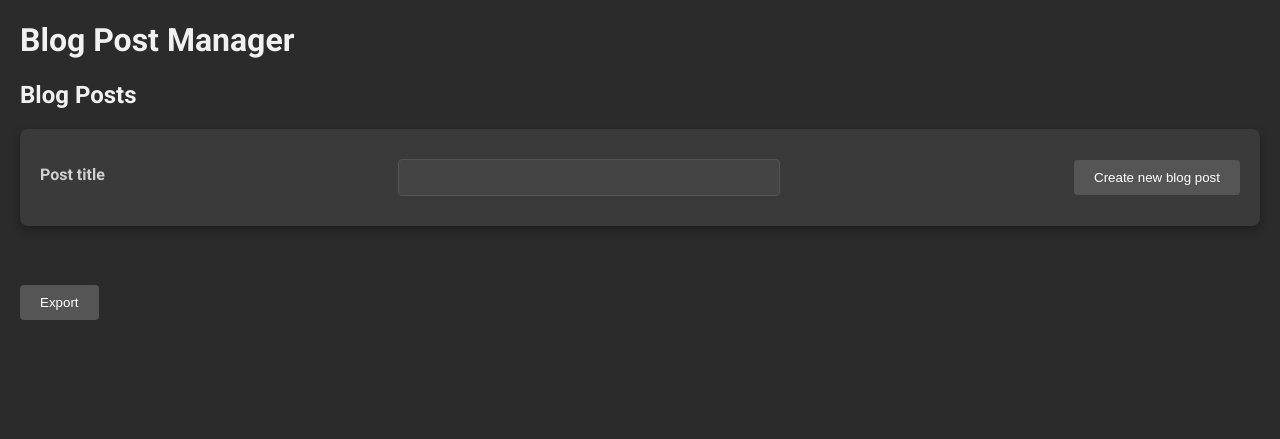
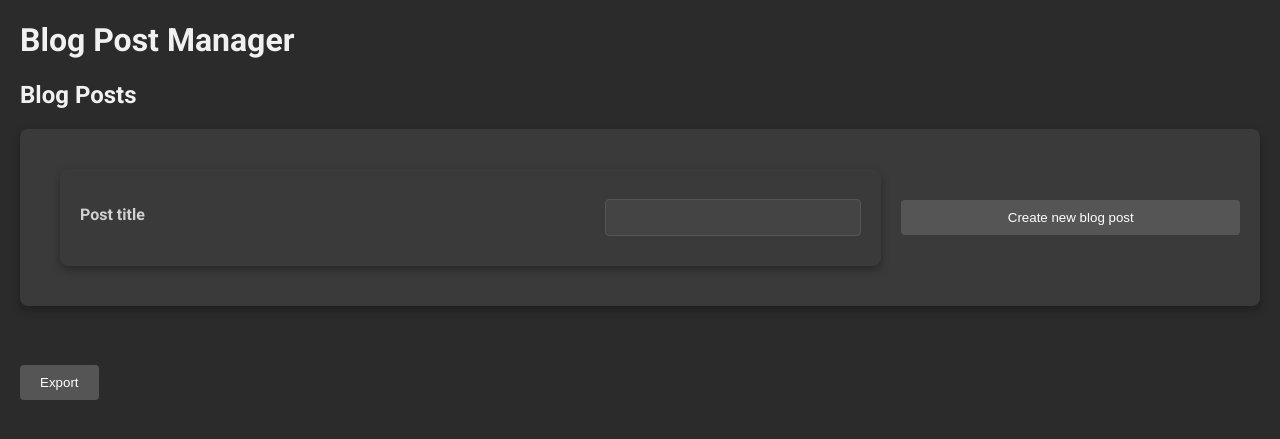
Before and after one commit to DGTV11/BlogPostManager, a Flask app: page / in a window 1280 px wide. Shown: the top 439 px of the page. Run offline with Flask 3, Linux system fonts and the light colour scheme.

Commit message:
Updated index.html styling

```diff
--- a/blog-post-manager/templates/index.html
+++ b/blog-post-manager/templates/index.html
@@ -30,6 +30,23 @@
             box-shadow: 0 4px 8px rgba(0, 0, 0, 0.3);
             border-radius: 8px;
             transition: box-shadow 0.3s, transform 0.3s;
+        }
+
+        form div {
+            flex-grow: 3;
+            display: flex;
+            justify-content: space-between;
+            align-items: center;
+            margin: 20px;
+            padding: 20px;
+            background-color: #3a3a3a;
+            box-shadow: 0 4px 8px rgba(0, 0, 0, 0.3);
+            border-radius: 8px;
+            transition: box-shadow 0.3s, transform 0.3s;
+        }
+
+        form div~input {
+          flex-grow: 1;
         }
 
         form:hover {
@@ -149,9 +166,11 @@
             <input type="submit" name="btn" value="Delete post" />
           </form>
         {% endfor %}
-        <form method="post">
-          <label for="title">Post title</label>
-          <input type="text" name="title" value="{{ request.form['title']}}" />
+        <form class="make-post" method="post">
+          <div>
+            <label for="title">Post title</label>
+            <input type="text" name="title" value="{{ request.form['title']}}" />
+          </div>
           <input type="submit" name="btn" value="Create new blog post" />
         </form>
         <br>
```
